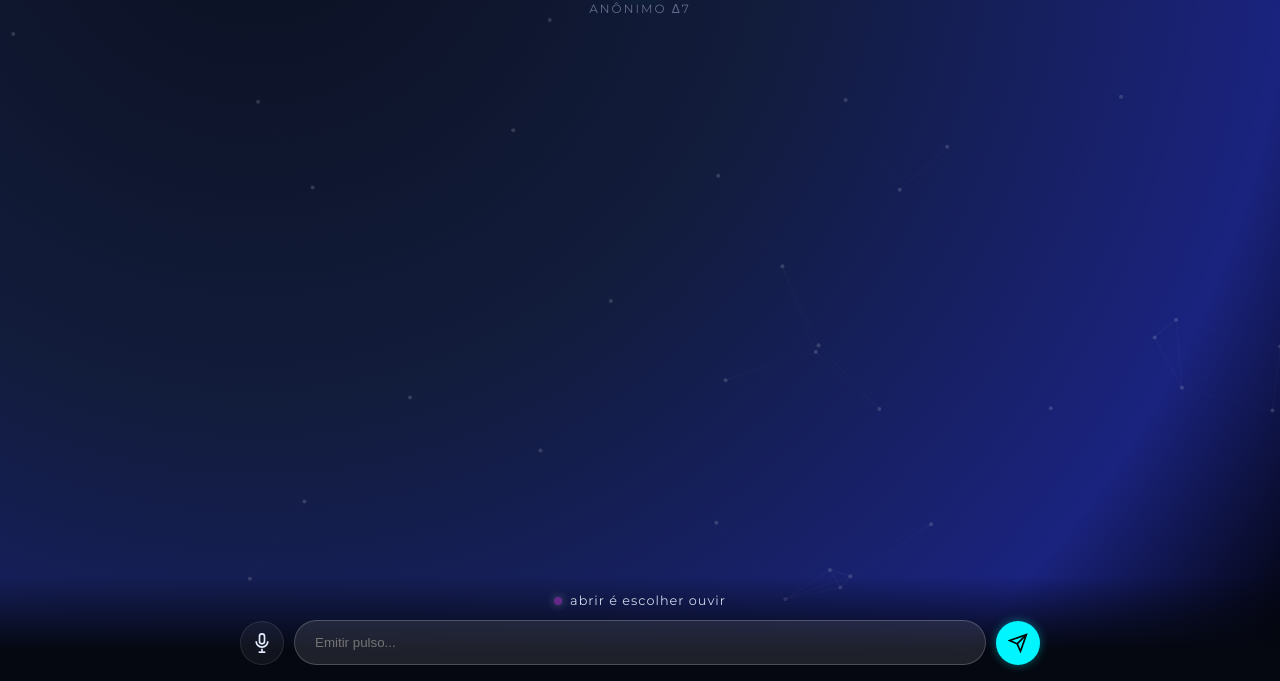
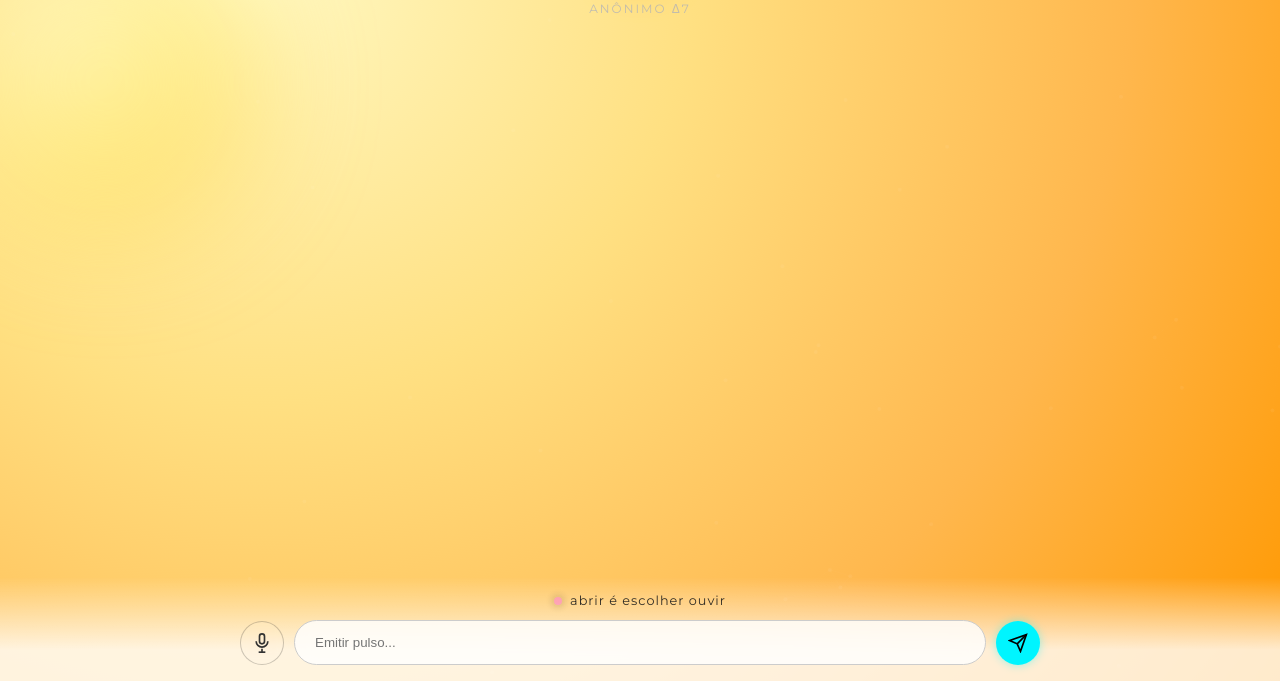
Before and after one commit to Kodux78k/oiDual-78KxT, a plain HTML site: page index.html in a window 1280 px wide. Shown: the part 119-800 px from the top of the page. Drawn offline with nearby package versions, Linux system fonts and the light colour scheme.

Commit message:
Update index.html

```diff
--- a/index.html
+++ b/index.html
@@ -203,7 +203,7 @@
   <style id="custom-styles"></style>
 </head>
 
-<body class="field-closed mode-night">
+<body class="field-closed mode-day">
 
   <svg style="display:none">
     <symbol id="icon-orb" viewBox="0 0 24 24"><circle cx="12" cy="12" r="7"/><circle cx="12" cy="12" r="8"/></symbol>
```
